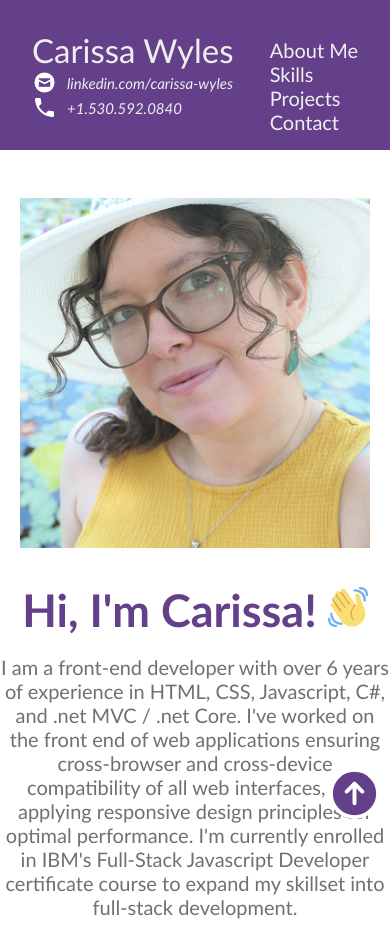
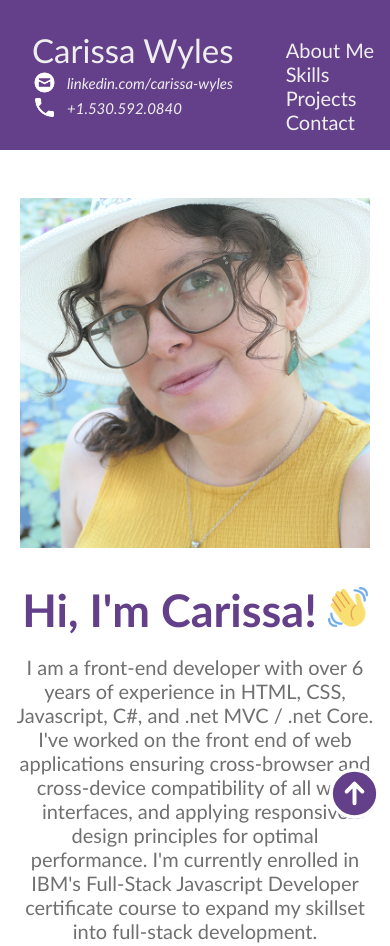
Before and after one commit to carissawyles/my-portfolio, a plain HTML site: page index.html in a window 390 px wide. Shown: the top 946 px of the page. Drawn offline with Linux system fonts and the light colour scheme.

Commit message:
more style updates

```diff
--- a/styles.css
+++ b/styles.css
@@ -52,6 +52,7 @@ body {overflow: hidden; font-family: 'Trebuchet MS',  Arial, sans-serif; margin:
   text-decoration: underline;
 }
 
+@media screen and (max-width: 870px) {.nav{padding-right: 1rem;}}
 @media screen and (max-width: 805px) {
   #home{padding: 1rem 0;}
   .nav {
@@ -116,7 +117,7 @@ h2 {
 }
 
 @media screen and (max-width: 870px) {
-  .container {flex-direction: column; padding-bottom: 0;}
+  .container {flex-direction: column; padding-bottom: 0; padding-left: 1rem; padding-right: 1rem;}
   .container div{width: 100%; text-align: center;}
   .profile_image img{width: 350px; max-width: 100%;}
 }
```
